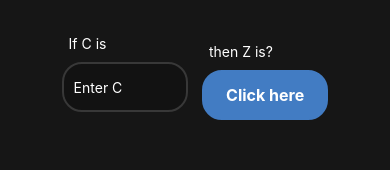
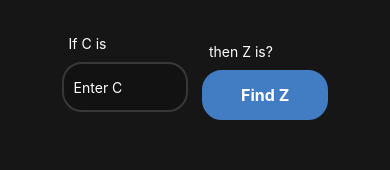
Before and after one commit to atk-sz/random-z, a React Native app: screen /Find in a window 390 px wide. Shown: the part 198-368 px from the top of the page. Built offline with nearby package versions, Linux system fonts and the light colour scheme.

Commit message:
find z screen fully ready with logic

```diff
--- a/src/screens/Find.tsx
+++ b/src/screens/Find.tsx
@@ -1,9 +1,11 @@
 import React, { useState } from 'react';
 import {
+  Keyboard,
   StyleSheet,
   Text,
   TextInput,
   TouchableOpacity,
+  TouchableWithoutFeedback,
   View,
 } from 'react-native';
 import { IFindZ, IRootStackParamList } from '../utils/interfaces';
@@ -39,18 +41,36 @@ const FindScreen: React.FC<IFindScreenProps> = (): React.JSX.Element => {
       return;
     }
 
+    // if starts with ".", convert to "0."
+    if (value.startsWith('.')) {
+      value = '0' + value;
+    }
+
+    // if starts with "-.", convert to "-0."
+    if (value.startsWith('-.')) {
+      value = '-0' + value.substring(1);
+    }
+
     // block +
     if (value.includes('+')) return;
 
     // block -0 then convert it to 0
     if (value === '-0') value = '0';
 
+    // Handle leading zero followed by non-decimal digit (e.g., "01" -> "1", "09" -> "9")
+    if (/^-?0\d/.test(value)) {
+      value = value.replace(/^(-?)0(\d)/, '$1$2');
+    }
+
     // count digits (exclude - and .)
     const digitCount = value.replace(/[-.]/g, '').length;
     if (digitCount > 7) return;
 
-    // final validation
-    const numberRegex = /^-?(0|[1-9]\d*)(\.\d+)?$/;
+    // block multiple decimal points
+    if ((value.match(/\./g) || []).length > 1) return;
+
+    // final validation - allow trailing decimal point for better UX
+    const numberRegex = /^-?(0|[1-9]\d*)(\.\d*)?$/;
     if (!numberRegex.test(value)) return;
 
     // Clear the error for this field when user starts typing
@@ -66,6 +86,9 @@ const FindScreen: React.FC<IFindScreenProps> = (): React.JSX.Element => {
   };
 
   const findZ = () => {
+    // Dismiss keyboard first
+    Keyboard.dismiss();
+
     // validate form
     const errors: Partial<Record<keyof IFindZ, string>> = {};
     if (!formValues.a) errors.a = 'A is required';
@@ -78,11 +101,21 @@ const FindScreen: React.FC<IFindScreenProps> = (): React.JSX.Element => {
     const B = Number(formValues.b);
     const C = Number(formValues.c);
     const res = (B * C) / A;
-    setResult(res.toString());
+
+    // Round to at most 7 decimal places and remove trailing zeros
+    const roundedRes = Math.round(res * 10000000) / 10000000;
+    setResult(roundedRes.toString());
+  };
+
+  const resetValues = () => {
+    setFormValues({ a: '', b: '', c: '' });
+    setFormErrors({});
+    setResult('');
   };
 
   return (
     <ScreenView>
+      <TouchableWithoutFeedback onPress={Keyboard.dismiss} accessible={false}>
         <View style={styles.findContainer}>
           <Text style={styles.headerText}>
             Enter values of A, B & C to find Z
@@ -95,6 +128,7 @@ const FindScreen: React.FC<IFindScreenProps> = (): React.JSX.Element => {
                 placeholder="Enter A"
                 value={formValues.a}
                 onChangeText={value => handleChange('a', value)}
+                keyboardType="numeric"
                 maxLength={7}
               />
               <Text style={styles.errorText}>{formErrors.a ?? ' '}</Text>
@@ -106,6 +140,7 @@ const FindScreen: React.FC<IFindScreenProps> = (): React.JSX.Element => {
                 placeholder="Enter B"
                 value={formValues.b}
                 onChangeText={value => handleChange('b', value)}
+                keyboardType="numeric"
                 maxLength={7}
               />
               <Text style={styles.errorText}>{formErrors.b ?? ' '}</Text>
@@ -117,14 +152,20 @@ const FindScreen: React.FC<IFindScreenProps> = (): React.JSX.Element => {
                 placeholder="Enter C"
                 value={formValues.c}
                 onChangeText={value => handleChange('c', value)}
+                keyboardType="numeric"
                 maxLength={7}
               />
               <Text style={styles.errorText}>{formErrors.c ?? ' '}</Text>
             </View>
             <View style={styles.btnContainer}>
               <Text style={styles.inputLabel}>then Z is?</Text>
-            <TouchableOpacity style={styles.btn} onPress={findZ}>
-              <Text style={styles.btnText}>Click here</Text>
+              <TouchableOpacity
+                style={styles.btn}
+                onPress={result ? resetValues : findZ}
+              >
+                <Text style={styles.btnText}>
+                  {result ? 'Reset' : 'Find Z'}
+                </Text>
               </TouchableOpacity>
               <Text style={styles.errorText}>{''}</Text>
             </View>
@@ -133,6 +174,7 @@ const FindScreen: React.FC<IFindScreenProps> = (): React.JSX.Element => {
             <Text style={styles.resultText}>Z = {result ? result : '?'}</Text>
           </View>
         </View>
+      </TouchableWithoutFeedback>
     </ScreenView>
   );
 };
```
Lines whose indentation alone changed are shown as unchanged.
